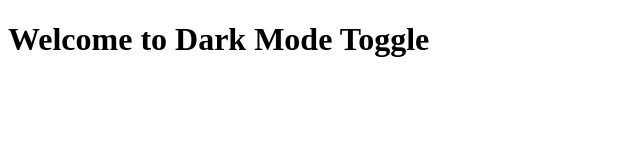
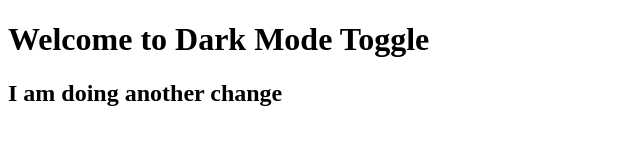
Before and after one commit to omjindal012/gitDemo, a plain HTML site: page index.html in a window 1280 px wide. Shown: the whole page, without its empty margins (0-640 px from the left). Drawn offline with Linux system fonts and the light colour scheme.

Commit message:
Second change

```diff
--- a/index.html
+++ b/index.html
@@ -9,7 +9,7 @@
 
 <body>
     <h1>Welcome to Dark Mode Toggle</h1>
-
+    <h2>I am doing another change</h2>
 </body>
 
 </html>
```
Also changed, not shown: 1 other file.
